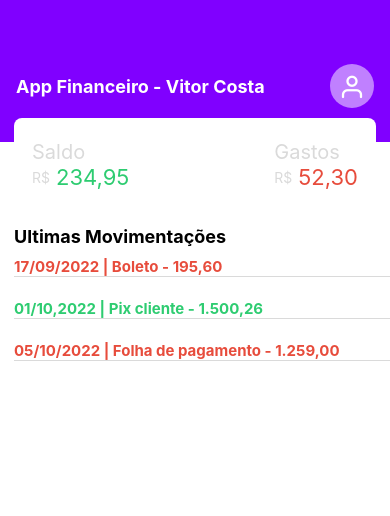
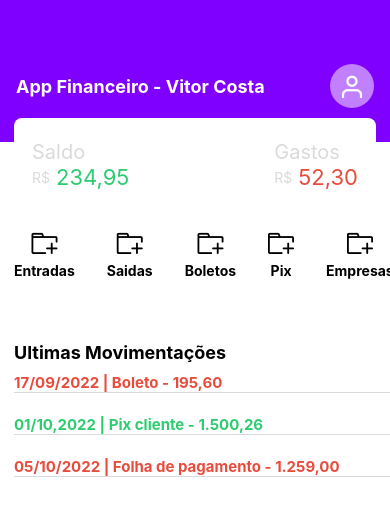
Before and after one commit to VitorCostaTI/app-financas, a React Native app: screen / in a window 390 px wide. Shown: the top 516 px of the page. Built offline with nearby package versions, Linux system fonts and the light colour scheme.

Commit message:
Botão funcionalidades

```diff
--- a/src/pages/Home/index.js
+++ b/src/pages/Home/index.js
@@ -1,6 +1,6 @@
-import React, { Component, useState } from 'react';
-import { StyleSheet, Text, View, StatusBar, TouchableOpacity, FlatList} from 'react-native';
-import { Feather } from '@expo/vector-icons';
+import React, { Component } from 'react';
+import { StyleSheet, Text, View, StatusBar, TouchableOpacity, FlatList, ScrollView} from 'react-native';
+import { Feather, AntDesign } from '@expo/vector-icons';
 
 const statusBarHeight = StatusBar.currentHeight ? StatusBar.currentHeight + 25 : 64;
 
@@ -31,6 +31,7 @@ export default function Home() {
     <View style={styles.container}>
       <Header />
       <Baleance />
+      <Actions />
       <Movement />
     </View>
   )
@@ -75,6 +76,52 @@ class Baleance extends Component{
       </View>
     );
   }
+}
+
+class Actions extends Component{
+  render(){
+    return(
+      <ScrollView style = {styles.actionsContainer} horizontal={true} showsVerticalScrollIndicator={false}>
+          <TouchableOpacity style={styles.actionButton}>
+              <View>
+                <AntDesign name='addfolder' size={26} color="#000"/>
+              </View>
+              <Text style={styles.labelButton}>Entradas</Text>
+          </TouchableOpacity>
+          <TouchableOpacity style={styles.actionButton}>
+              <View>
+                <AntDesign name='addfolder' size={26} color="#000"/>
+              </View>
+              <Text style={styles.labelButton}>Saidas</Text>
+          </TouchableOpacity>
+          <TouchableOpacity style={styles.actionButton}>
+              <View>
+                <AntDesign name='addfolder' size={26} color="#000"/>
+              </View>
+              <Text style={styles.labelButton}>Boletos</Text>
+          </TouchableOpacity>
+          <TouchableOpacity style={styles.actionButton}>
+              <View>
+                <AntDesign name='addfolder' size={26} color="#000"/>
+              </View>
+              <Text style={styles.labelButton}>Pix</Text>
+          </TouchableOpacity>
+          <TouchableOpacity style={styles.actionButton}>
+              <View>
+                <AntDesign name='addfolder' size={26} color="#000"/>
+              </View>
+              <Text style={styles.labelButton}>Empresas</Text>
+          </TouchableOpacity>
+          <TouchableOpacity style={styles.actionButton}>
+              <View>
+                <AntDesign name='addfolder' size={26} color="#000"/>
+              </View>
+              <Text style={styles.labelButton}>Investimento</Text>
+          </TouchableOpacity>
+      </ScrollView>
+    )
+  }
+
 }
 
 class Movement extends Component{
@@ -164,6 +211,30 @@ const styles = StyleSheet.create({
     fontSize: 22,
     color: "#e74c3c"
   },
+  actionsContainer: {
+    maxHeight: 84,
+    marginBottom: 14,
+    marginTop: 18,
+    paddingEnd: 14,
+    paddingStart: 14
+  },
+  actionButton: {
+    alignItems: 'center',
+    marginRight: 32
+  },
+  areaButton: {
+    backgroundColor: '#ecf0f1',
+    height: 60,
+    width: 60,
+    borderRadius: 30,
+    justifyContent: 'center',
+    alignItems: 'center'
+  },
+  labelButton: {
+    marginTop: 4,
+    textAlign: 'center',
+    fontWeight: 'bold'
+  },
   lastBalance: {
     fontWeight: 'bold',
     fontSize: 18,
@@ -193,4 +264,4 @@ const styles = StyleSheet.create({
     backgroundColor: "#DADADA",
     borderRadius: 8
   }
-})
+});
```
